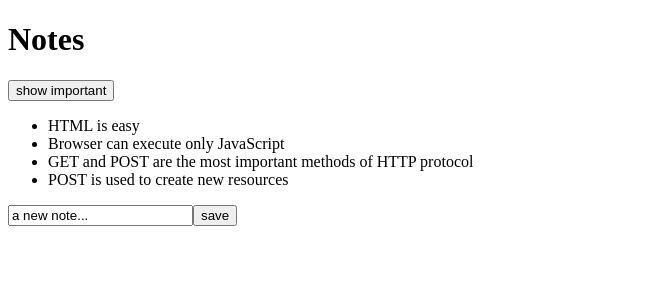
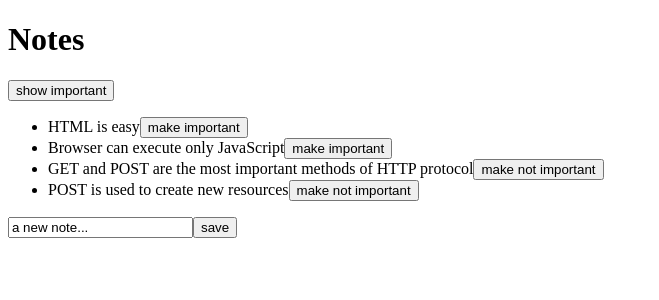
Before and after one commit to jaiminxp/fullstackopen, a React (Vite) app in the folder part-2/notes-frontend/: page / in a window 1280 px wide. Shown: the top 300 px of the page, without its empty margins (0-659 px from the left). Built offline with nearby package versions, Linux system fonts and the light colour scheme; data requests are answered from the project's data file.

Commit message:
change note importance in server

```diff
--- a/part-2/notes-frontend/db.json
+++ b/part-2/notes-frontend/db.json
@@ -3,7 +3,7 @@
     {
       "id": "1",
       "content": "HTML is easy",
-      "important": true
+      "important": false
     },
     {
       "id": "2",
@@ -16,7 +16,7 @@
       "important": true
     },
     {
-      "id": 4,
+      "id": "4",
       "content": "POST is used to create new resources",
       "important": true
     }
--- a/part-2/notes-frontend/src/App.jsx
+++ b/part-2/notes-frontend/src/App.jsx
@@ -44,6 +44,16 @@
     setNewNote(event.target.value)
   }
 
+  const toggleImportanceOf = (id) => {
+    const url = `http://localhost:3001/notes/${id}`
+    const note = notes.find(n => n.id === id)
+    const changedNote = { ...note, important: !note.important }
+
+    axios.put(url, changedNote).then(response => {
+      setNotes(notes.map(n => n.id !== id ? n : response.data))
+    })
+  }
+
   return (
     <div>
       <h1>Notes</h1>
@@ -54,7 +64,7 @@
       </div>
       <ul>
         {notesToShow.map(note =>
-          <Note key={note.id} note={note} />
+          <Note key={note.id} note={note} toggleImportance={() => toggleImportanceOf(note.id)} />
         )}
       </ul>
       <form onSubmit={addNote}>
--- a/part-2/notes-frontend/src/components/Note.jsx
+++ b/part-2/notes-frontend/src/components/Note.jsx
@@ -1,6 +1,12 @@
-const Note = ({ note }) => {
+const Note = ({ note, toggleImportance }) => {
+  const label = note.important
+    ? 'make not important' : 'make important'
+
     return (
-      <li>{note.content}</li>
+      <li>
+        {note.content}
+        <button onClick={toggleImportance}>{label}</button>
+      </li>
     )
   }
 
```
